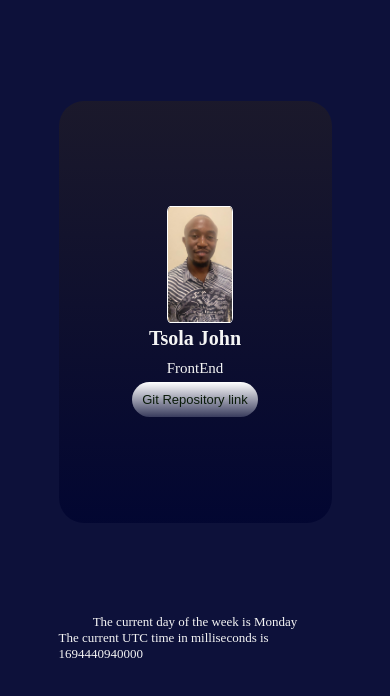
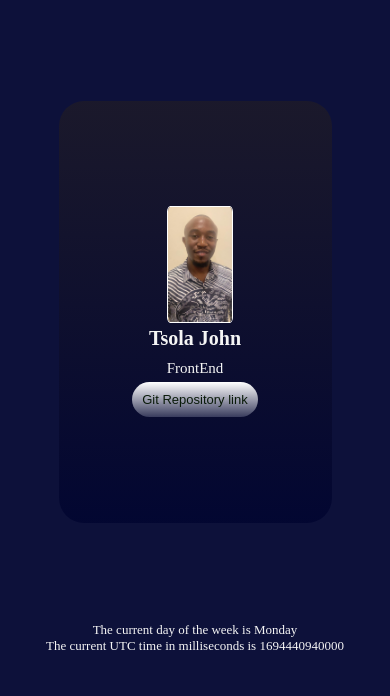
Before and after one commit to Tso4la1/pageCreation-task1, a plain HTML site: page index.html in a window 390 px wide. Drawn offline with Linux system fonts and the light colour scheme.

Commit message:
runTime change

```diff
--- a/style.css
+++ b/style.css
@@ -71,7 +71,7 @@ button:hover{
     align-items: center;
     justify-content: center;
     background-image: linear-gradient(rgb(73, 66, 3), rgba(2, 6, 49, 0.952));
-    width: 25%;
+    width: 35%;
     height: 50%;
     border-radius: 25px;
     border: none;
@@ -151,7 +151,7 @@ button:hover{
         align-items: center;
         justify-content: center;
         background-image:none;
-        width: 70%;
+        width: 100%;
         height: 25%;
         border-radius: 25px;
         border: none;
```
